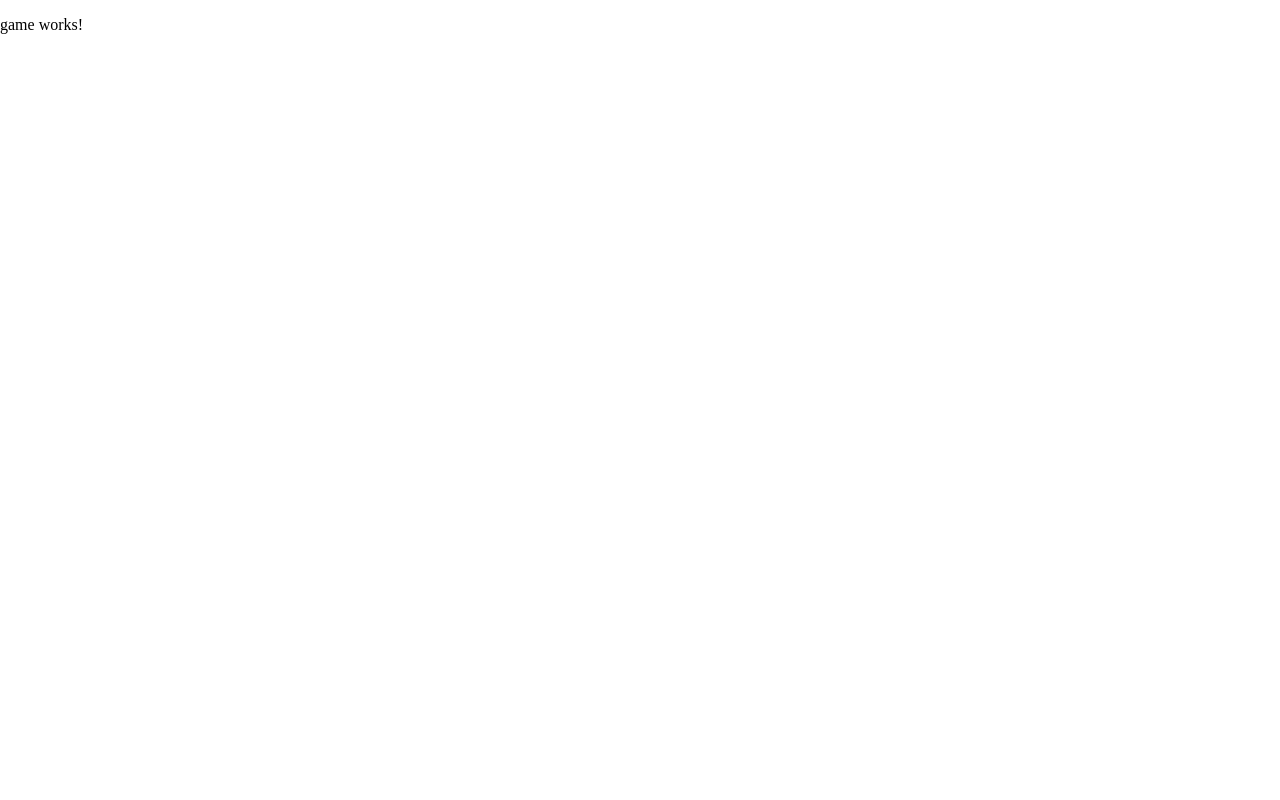
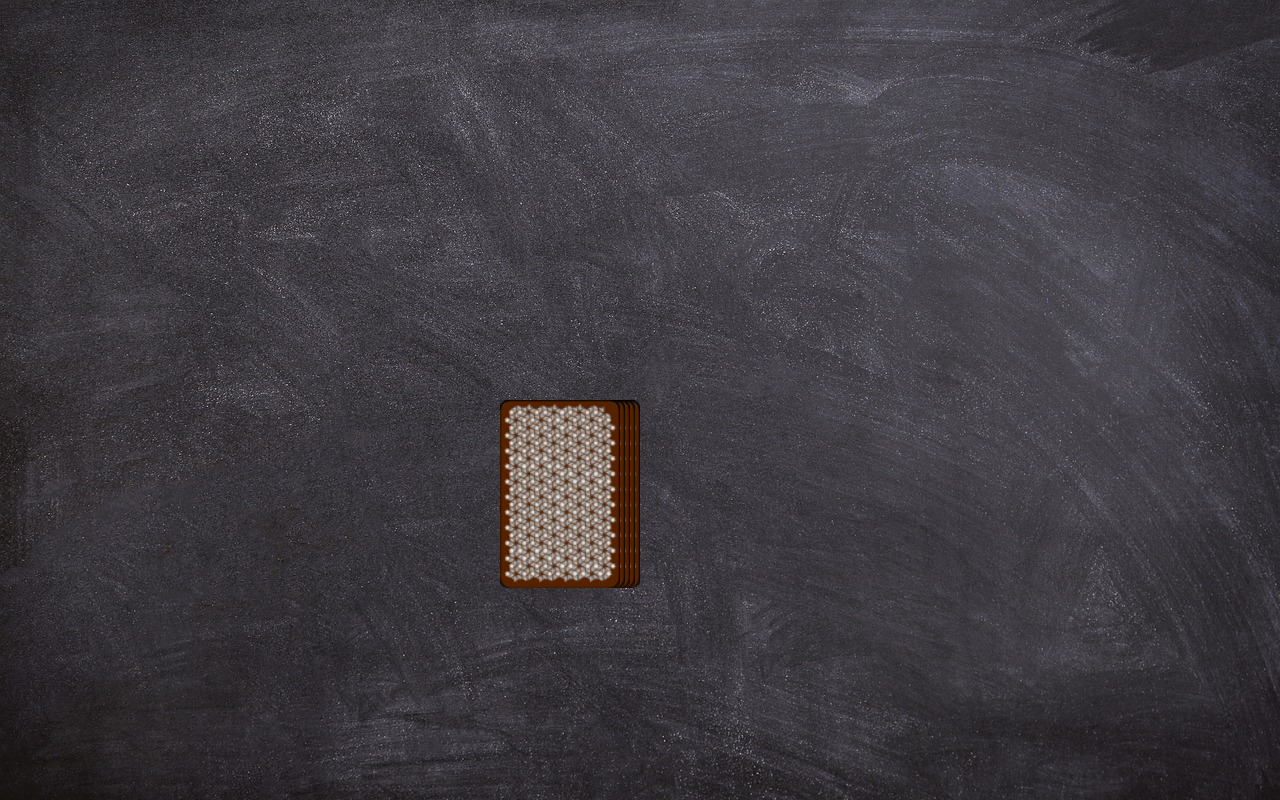
Before and after one commit to IshakAtes/ringoffire, an Angular app: page /game in a window 1280 px wide. Built offline with nearby package versions, Linux system fonts and the light colour scheme.

Commit message:
add loop and style in html directly with ng

```diff
--- a/src/app/game/game.component.html
+++ b/src/app/game/game.component.html
@@ -1 +1,6 @@
-<p>game works!</p>
+<div class="field">
+    <div class="cardStack">
+        <img *ngFor="let c of [0, 1, 2, 3, 4,]; let i = index;" [ngStyle]="{'right.px': i * 5}"
+            src="/assets/img/cards/card_cover.png" alt="">
+    </div>
+</div>
--- a/src/app/game/game.component.scss
+++ b/src/app/game/game.component.scss
@@ -0,0 +1,19 @@
+@import './../../styles.scss';
+
+.field {
+    width: 100vw;
+    height: 100vh;
+    max-width: 100%;
+    background-image: url('/assets/img/black-1072366_1280.jpg');
+    background-repeat: no-repeat;
+    background-size: cover;
+    @include allCenter();
+}
+
+.cardStack {
+    position: relative;
+    >img {
+        position: absolute;
+        width: 120px;
+    }
+}
--- a/src/app/game/game.component.ts
+++ b/src/app/game/game.component.ts
@@ -1,9 +1,10 @@
+import { CommonModule } from '@angular/common';
 import { Component } from '@angular/core';
 
 @Component({
   selector: 'app-game',
   standalone: true,
-  imports: [],
+  imports: [CommonModule, GameComponent],
   templateUrl: './game.component.html',
   styleUrl: './game.component.scss'
 })
--- a/src/styles.scss
+++ b/src/styles.scss
@@ -16,6 +16,7 @@ body {
         box-shadow: 0px 0px 9px 9px rgba(255,0,0,0.75);
         color: red;
         border: 1px solid red;
+        filter: brightness(1.5);
     }
 }
 
```
